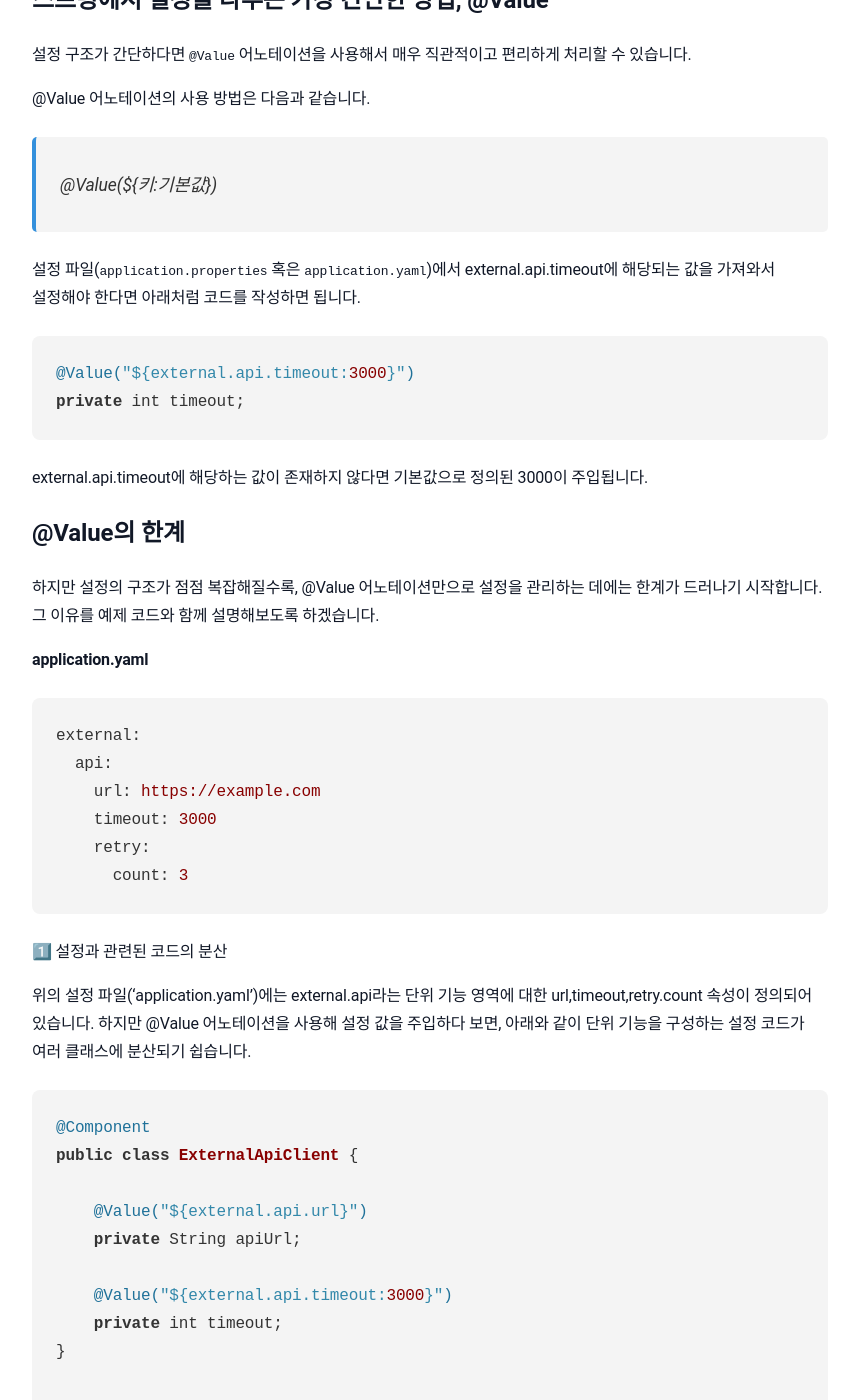
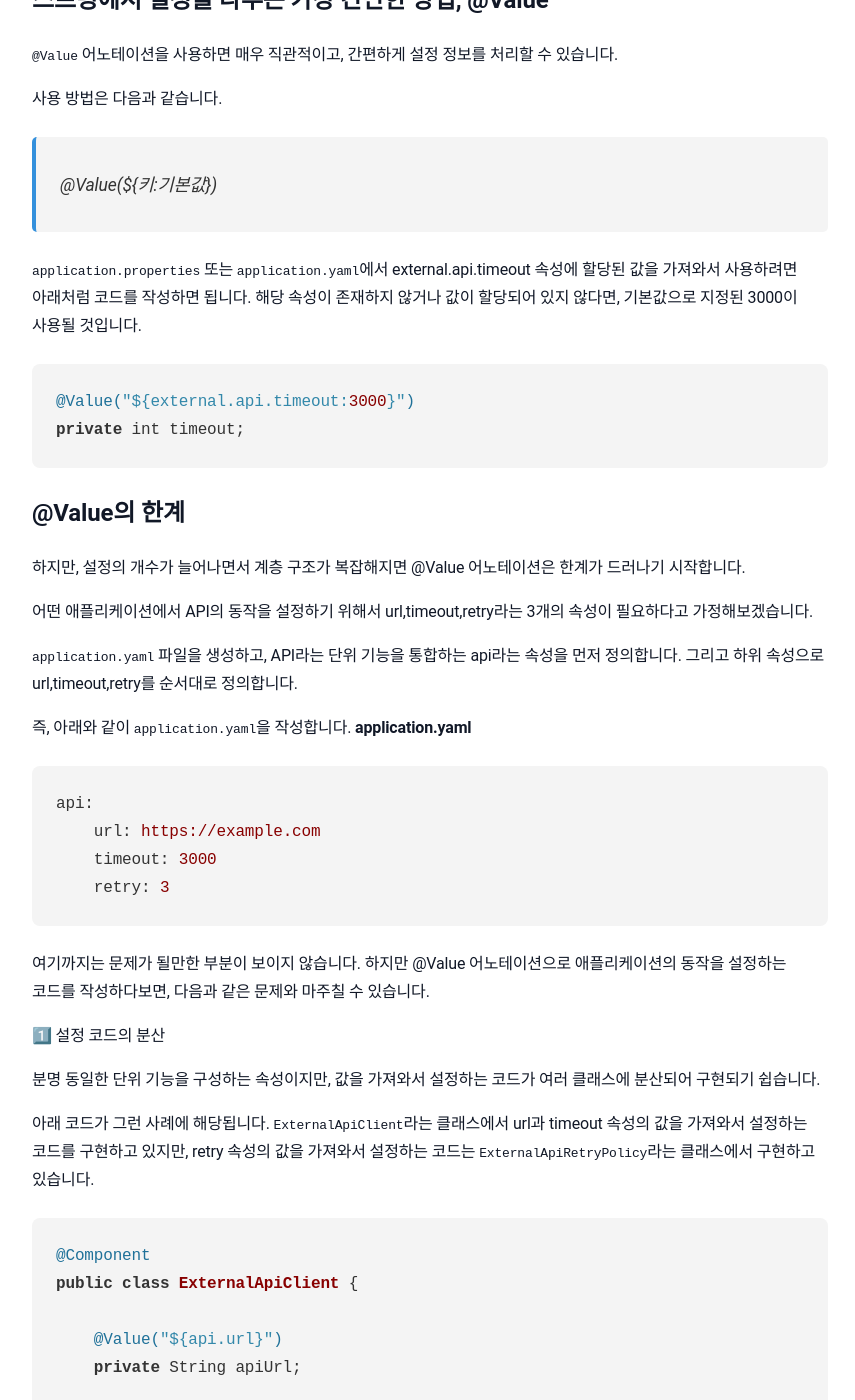
Before and after one commit to sanghoon-lee/sanghoon-lee.github.io, a Jekyll site: the page built from _posts/2026-02-05-Config.md, in a window 1280 px wide and 1400 px high, scrolled down 1205 px. Shown: the whole window, without its empty margins (210-1065 px from the left). Built offline with Jekyll 4.4.1, drawn with Linux system fonts in a browser that asks for light colours; nearby versions of some CDN libraries; comment, search, counter and statistics services are not loaded; some of the changed text lies outside the part shown.

Commit message:
포스팅 추가: 애플리케이션 설정

````diff
--- a/_posts/2026-02-05-Config.md
+++ b/_posts/2026-02-05-Config.md
@@ -7,8 +7,7 @@ categories: 학습일기
 
 ## 스프링 애플리케이션에서 설정의 출발
 
-스프링 애플리케이션에서 설정을 다룰 때, 그 출발점은 application.properties 또는 application.yaml 파일입니다.
-이 파일들이 애플리케이션에 제공할 설정 정보를 포함하고 있기 때문입니다.
+스프링 애플리케이션에서 설정을 다룰 때, 그 출발점은 설정 정보를 정의하는 `application.properties` 또는 `application.yaml` 파일입니다.
 
 **application.properties 예시**
 ```bash
@@ -32,62 +31,60 @@ application.yaml을 사용하는 것이 조금 더 읽기 쉽다고 느껴졌습
 
 ## 스프링에서 설정을 다루는 가장 간단한 방법, @Value
 
-설정 구조가 간단하다면 `@Value` 어노테이션을 사용해서 매우 직관적이고 편리하게 처리할 수 있습니다.
+`@Value` 어노테이션을 사용하면 매우 직관적이고, 간편하게 설정 정보를 처리할 수 있습니다.
 
-@Value 어노테이션의 사용 방법은 다음과 같습니다.
+사용 방법은 다음과 같습니다.
 > @Value(${키:기본값})
 
-설정 파일(`application.properties` 혹은 `application.yaml`)에서 external.api.timeout에 해당되는 값을 가져와서 설정해야 한다면 아래처럼 코드를 작성하면 됩니다.
+`application.properties` 또는 `application.yaml`에서 external.api.timeout 속성에 할당된 값을 가져와서 사용하려면 아래처럼 코드를 작성하면 됩니다. 해당 속성이 존재하지 않거나 값이 할당되어 있지 않다면, 기본값으로 지정된 3000이 사용될 것입니다.
 
 ```java
 @Value("${external.api.timeout:3000}")
 private int timeout;
 ```
 
-external.api.timeout에 해당하는 값이 존재하지 않다면 기본값으로 정의된 3000이 주입됩니다.
-
 ## @Value의 한계
 
-하지만 설정의 구조가 점점 복잡해질수록, @Value 어노테이션만으로 설정을 관리하는 데에는 한계가 드러나기 시작합니다. 그 이유를 예제 코드와 함께 설명해보도록 하겠습니다.
+하지만, 설정의 개수가 늘어나면서 계층 구조가 복잡해지면 @Value 어노테이션은 한계가 드러나기 시작합니다.
 
+어떤 애플리케이션에서 API의 동작을 설정하기 위해서 url,timeout,retry라는 3개의 속성이 필요하다고 가정해보겠습니다.
+
+`application.yaml` 파일을 생성하고, API라는 단위 기능을 통합하는 api라는 속성을 먼저 정의합니다. 그리고 하위 속성으로 url,timeout,retry를 순서대로 정의합니다.
+
+즉, 아래와 같이 `application.yaml`을 작성합니다.
 **application.yaml**
 ```bash
-external:
-  api:
+api:
     url: https://example.com
     timeout: 3000
-    retry:
-      count: 3
+    retry: 3
 ```
 
-1️⃣ 설정과 관련된 코드의 분산
+여기까지는 문제가 될만한 부분이 보이지 않습니다. 하지만 @Value 어노테이션으로 애플리케이션의 동작을 설정하는 코드를 작성하다보면, 다음과 같은 문제와 마주칠 수 있습니다.
 
-위의 설정 파일('application.yaml')에는 external.api라는 단위 기능 영역에 대한 url,timeout,retry.count 속성이 정의되어 있습니다. 하지만 @Value 어노테이션을 사용해 설정 값을 주입하다 보면, 아래와 같이 단위 기능을 구성하는 설정 코드가 여러 클래스에 분산되기 쉽습니다.
+1️⃣ 설정 코드의 분산
+
+분명 동일한 단위 기능을 구성하는 속성이지만, 값을 가져와서 설정하는 코드가 여러 클래스에 분산되어 구현되기 쉽습니다.
+
+아래 코드가 그런 사례에 해당됩니다. `ExternalApiClient`라는 클래스에서 url과 timeout 속성의 값을 가져와서 설정하는 코드를 구현하고 있지만, retry 속성의 값을 가져와서 설정하는 코드는 `ExternalApiRetryPolicy`라는 클래스에서 구현하고 있습니다.
 
 ```java
 @Component
 public class ExternalApiClient {
 
-    @Value("${external.api.url}")
+    @Value("${api.url}")
     private String apiUrl;
 
-    @Value("${external.api.timeout:3000}")
+    @Value("${api.timeout:3000}")
     private int timeout;
 }
 
 @Component
 public class ExternalApiRetryPolicy {
 
-    @Value("${external.api.retry.count:3}")
+    @Value("${api.retry:3}")
     private int retryCount;
 }
 ```
 
-설정 파일에서는 하나의 구조로 표현되어 있지만,
-코드에서는 해당 설정을 위한 선언이 여러 클래스에 흩어지게 됩니다.
-
-이렇게 되면
-해당 기능이 어떤 설정들로 구성되어 있는지
-구조를 직관적으로 파악하기 어려워지고,
-설정과 관련된 동작을 이해하기 위해
-여러 클래스의 코드를 함께 살펴봐야 하는 상황이 발생하게 됩니다.
+이렇게 되면 애플리케이션의 동작 방식을 결정하는 설정 구조를 직관적으로 파악하기 어려워지게 됩니다.
````
